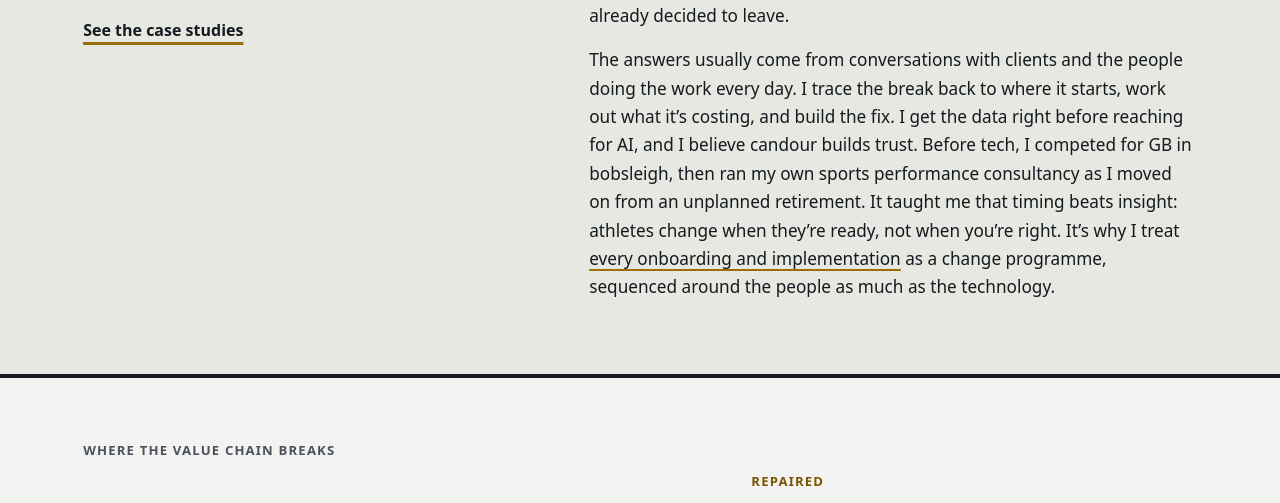
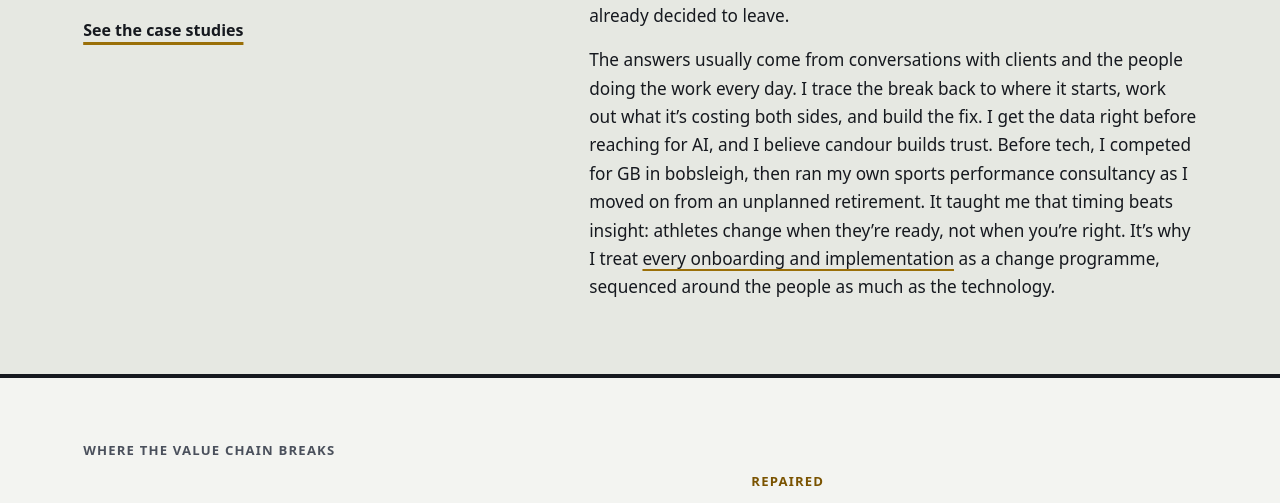
Before and after one commit to blkren/blkren.github.io, a plain HTML site: page index.html in a window 1280 px wide. Shown: the part 526-1029 px from the top of the page. Drawn offline with Linux system fonts and the light colour scheme.

Commit message:
Match the desktop introduction to the phone wording: costing both sides
Co-Authored-By: Claude Opus 5.5 <noreply@anthropic.com>

```diff
--- a/index.html
+++ b/index.html
@@ -58,7 +58,7 @@
         <p class="hero__short">I find where customer value breaks, put a number on what it’s costing both sides, and build the fix. I’ve done it across a SaaS book and by building customer success from scratch in a professional services business, including winning back clients who had already decided to leave.</p>
         <p>I think of every customer relationship as a value chain: what’s promised at the sale, what’s delivered, what the customer actually does with it, and what they’d tell their leadership it was worth. Somewhere along that chain, value usually breaks or gets stuck. Finding where, and why, is the work I enjoy most.</p>
         <p>I’ve done it on both sides of customer success: running renewals and expansion across a SaaS book, and building customer success from scratch in a professional services business, including winning back clients who had already decided to leave.</p>
-        <p>The answers usually come from conversations with clients and the people doing the work every day. I trace the break back to where it starts, work out what it’s costing, and build the fix. I get the data right before reaching for AI, and I believe candour builds trust. Before tech, I competed for GB in bobsleigh, then ran my own sports performance consultancy as I moved on from an unplanned retirement. It taught me that timing beats insight: athletes change when they’re ready, not when you’re right. It’s why I treat <a href="cs-operations/golive-copilot/">every onboarding and implementation</a> as a change programme, sequenced around the people as much as the technology.</p>
+        <p>The answers usually come from conversations with clients and the people doing the work every day. I trace the break back to where it starts, work out what it’s costing both sides, and build the fix. I get the data right before reaching for AI, and I believe candour builds trust. Before tech, I competed for GB in bobsleigh, then ran my own sports performance consultancy as I moved on from an unplanned retirement. It taught me that timing beats insight: athletes change when they’re ready, not when you’re right. It’s why I treat <a href="cs-operations/golive-copilot/">every onboarding and implementation</a> as a change programme, sequenced around the people as much as the technology.</p>
       </div>
     </div>
   </section>
```
